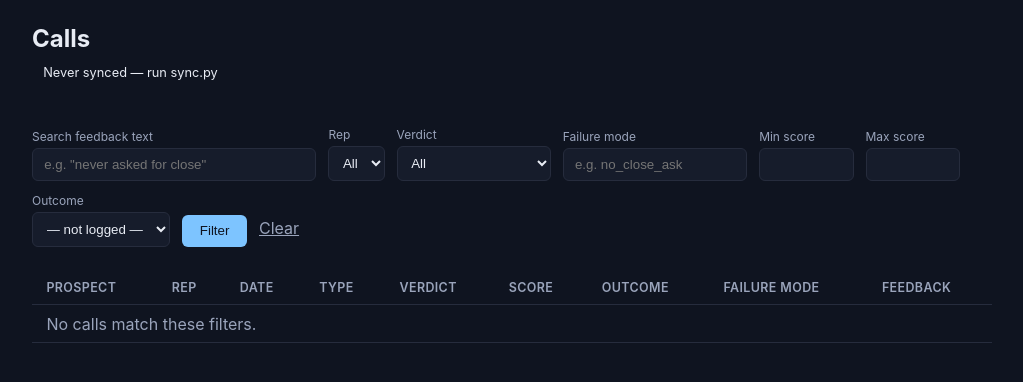
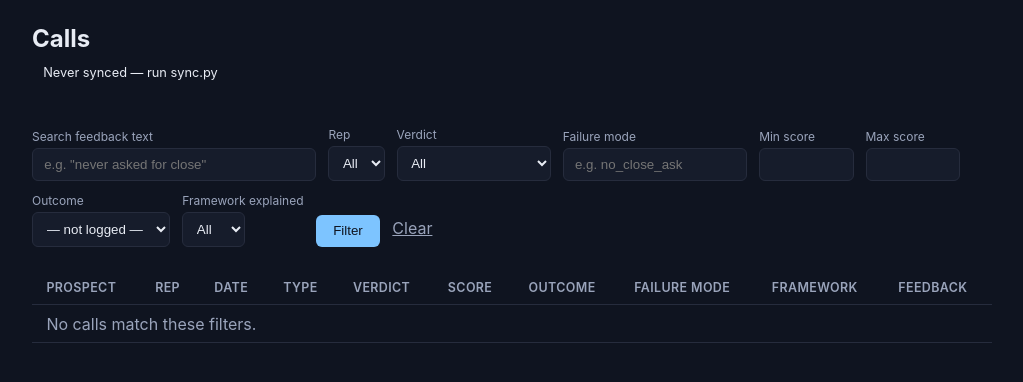
Before and after one commit to ICONS-of-Real-Estate/sales_review_project, a FastAPI app: template tools/dashboard/templates/calls.html in a window 1280 px wide. Shown: the part 52-434 px from the top of the page, without its empty margins (128-1151 px from the left). Run offline with FastAPI, Linux system fonts and the light colour scheme; the template is opened without the code that fills it, so the values that code supplies are empty; the visitor is signed in with stand-in values (Sample User, id 1).

Commit message:
Surface framework-explanation data on the dashboard
Fast-follow to the framework-explanation scoring dimension: this was
deliberately deferred earlier in the session because surfacing it needed
a real SQLite schema migration on the live VPS db first (CREATE TABLE IF
NOT EXISTS is a no-op against a table that already exists). Kris asked
for it, so it's built now.

sync.py: _add_column_if_missing() does the actual migration -- ALTER
TABLE ADD COLUMN guarded by checking PRAGMA table_info rather than
swallowing sqlite3's duplicate-column error, so a real failure still
surfaces. Adds sales_call_log.flag_framework_explained/framework_gaps
and training_assignments.training_framework_json. Tested directly
against a simulated copy of the live pre-migration schema.

app.py: framework_gap_breakdown() -- which of the three framework
pieces get missed most, team-wide or per rep. Wired into Overview (a
breakdown table + a per-rep % column), /calls (filter + column), rep
pages (scoped breakdown), and /training (the framework drill Tomas
assigned, alongside the existing two).

Verified by running the dashboard against seeded data and hitting all
four new surfaces with curl, not just the test suite.

Tests: dashboard 97 -> 111. Apps Script suite unchanged, still 46,
passing.

Co-Authored-By: Claude Opus 5 <noreply@anthropic.com>
Claude-Session: https://claude.ai/code/session_012vufe68QodZFWdhkGsCu9a

```diff
--- a/tools/dashboard/app.py
+++ b/tools/dashboard/app.py
@@ -124,7 +124,8 @@ def rep_summary():
             SUM(flag_objections_handled) AS objections_handled_count,
             SUM(manual_review_recommended) AS manual_review_count,
             SUM(CASE WHEN outcome_disposition IS NOT NULL AND TRIM(outcome_disposition) != ''
-                     THEN 1 ELSE 0 END) AS outcome_logged_count
+                     THEN 1 ELSE 0 END) AS outcome_logged_count,
+            SUM(flag_framework_explained) AS framework_explained_count
         FROM sales_call_log
         WHERE rep IS NOT NULL AND rep != ''
         GROUP BY rep
@@ -151,6 +152,10 @@ def rep_summary():
                 "pct_outcome_logged": (
                     round(100 * (r["outcome_logged_count"] or 0) / total) if total else None
                 ),
+                "framework_explained_count": r["framework_explained_count"] or 0,
+                "pct_framework_explained": (
+                    round(100 * (r["framework_explained_count"] or 0) / total) if total else None
+                ),
             }
         )
     return summary
@@ -169,6 +174,39 @@ def failure_mode_breakdown():
     ).fetchall()
     conn.close()
     return [{"mode": r["primary_failure_mode"], "count": r["n"]} for r in rows]
+
+
+def framework_gap_breakdown(rep=""):
+    """Which of the three framework components (recruit agents / #1 podcast
+    in your city / sell more houses — Phase2_CallGradingSOP.md §3D) get
+    missed most often. `framework_gaps` is a comma-joined string written by
+    Apps Script's deriveFrameworkFields_ (Phase2_CallScoring.gs) from a fixed,
+    system-generated vocabulary — unlike outcome_disposition this is never
+    hand-typed, so no case-folding is needed, just a split and count. SQLite
+    has no generic comma-split, so this is done in Python over the (small,
+    ~hundreds of rows) result set rather than in SQL."""
+    conn = get_conn()
+    params = []
+    where_rep = " AND rep = ?" if rep else ""
+    if rep:
+        params.append(rep)
+    rows = conn.execute(
+        "SELECT framework_gaps FROM sales_call_log "
+        f"WHERE framework_gaps IS NOT NULL AND TRIM(framework_gaps) != ''{where_rep}",
+        params,
+    ).fetchall()
+    conn.close()
+    counts = {}
+    for r in rows:
+        for gap in r["framework_gaps"].split(","):
+            gap = gap.strip()
+            if gap:
+                counts[gap] = counts.get(gap, 0) + 1
+    return sorted(
+        [{"gap": g, "count": n} for g, n in counts.items()],
+        key=lambda x: x["count"],
+        reverse=True,
+    )
 
 
 _DATE_PATTERNS = (
@@ -401,6 +439,15 @@ OUTCOME_MISSING = "__none__"
 
 _OUTCOME_LOGGED_SQL = "outcome_disposition IS NOT NULL AND TRIM(outcome_disposition) != ''"
 
+# Keep in sync with Phase6_TrainingCallReview.gs's FRAMEWORK_TOPIC_LABELS_ —
+# used to render training_assignments()'s framework_gaps_to_drill topics
+# as human labels instead of raw snake_case.
+FRAMEWORK_TOPIC_LABELS = {
+    "recruit_agents": "Recruit agents",
+    "number_one_podcast": "#1 podcast in your city",
+    "sell_more_houses": "Sell more houses",
+}
+
 
 def outcome_breakdown(rep=""):
     """Distribution of logged outcomes, with the average call-quality score
@@ -487,6 +534,7 @@ def overview(request: Request):
             "alerts": trend_alerts(),
             "outcomes": outcome_breakdown(),
             "outcome_missing_key": OUTCOME_MISSING,
+            "framework_gaps": framework_gap_breakdown(),
         },
     )
 
@@ -497,7 +545,7 @@ def training_assignments():
     live values are Script Properties no external API can read."""
     conn = get_conn()
     rows = conn.execute(
-        "SELECT rep, training_objections_json, close_ask_drill_json, last_updated "
+        "SELECT rep, training_objections_json, close_ask_drill_json, training_framework_json, last_updated "
         "FROM training_assignments ORDER BY rep"
     ).fetchall()
     conn.close()
@@ -512,11 +560,19 @@ def training_assignments():
             close_drill = json.loads(r["close_ask_drill_json"]) if r["close_ask_drill_json"] else None
         except (ValueError, TypeError):
             close_drill = None
+        try:
+            framework_drill = json.loads(r["training_framework_json"]) if r["training_framework_json"] else []
+        except (ValueError, TypeError):
+            framework_drill = []
+        # Keep in sync with Phase6_TrainingCallReview.gs's FRAMEWORK_TOPIC_LABELS_.
+        for f in framework_drill:
+            f["label"] = FRAMEWORK_TOPIC_LABELS.get(f.get("topic"), f.get("topic"))
         out.append(
             {
                 "rep": r["rep"],
                 "objections": objections,
                 "close_drill": close_drill,
+                "framework_drill": framework_drill,
                 "last_updated": r["last_updated"],
             }
         )
@@ -593,7 +649,8 @@ def rep_detail(rep):
     rows = conn.execute(
         "SELECT prospect_name, call_date, call_type, lead_quality_verdict, call_quality_score, "
         "flag_asked_for_close, flag_objections_handled, primary_failure_mode, manual_review_recommended, "
-        "ai_feedback_summary, transcript_url, outcome_disposition FROM sales_call_log WHERE rep = ?",
+        "ai_feedback_summary, transcript_url, outcome_disposition, flag_framework_explained, framework_gaps "
+        "FROM sales_call_log WHERE rep = ?",
         (rep,),
     ).fetchall()
     conn.close()
@@ -671,6 +728,7 @@ def rep_detail_page(request: Request, rep: str):
             "score_over_time": _rep_score_series(rep),
             "outcomes": outcome_breakdown(rep),
             "outcome_missing_key": OUTCOME_MISSING,
+            "framework_gaps": framework_gap_breakdown(rep),
         },
     )
 
@@ -695,7 +753,7 @@ def all_reps_list():
 def filtered_calls(
     rep="", verdict="", failure_mode="", min_score=None, max_score=None,
     asked_for_close="", objections_handled="", match_method="", outcome_disposition="",
-    q="", limit=200,
+    framework_explained="", q="", limit=200,
 ):
     """Backs the /calls browser. With `q` set, searches call_search (FTS5
     over every call's AI Feedback Summary — sync.py rebuilds this index
@@ -710,7 +768,7 @@ def filtered_calls(
             sql = (
                 "SELECT s.id, s.prospect_name, s.rep, s.call_date, s.call_type, s.lead_quality_verdict, "
                 "s.call_quality_score, s.primary_failure_mode, s.transcript_url, "
-                "s.outcome_disposition, "
+                "s.outcome_disposition, s.flag_framework_explained, s.framework_gaps, "
                 "snippet(call_search, 4, '<mark>', '</mark>', '…', 20) AS snippet "
                 "FROM call_search cs JOIN sales_call_log s ON s.id = cs.call_id "
                 "WHERE call_search MATCH ?"
@@ -720,6 +778,7 @@ def filtered_calls(
             sql = (
                 "SELECT id, prospect_name, rep, call_date, call_type, lead_quality_verdict, "
                 "call_quality_score, primary_failure_mode, transcript_url, outcome_disposition, "
+                "flag_framework_explained, framework_gaps, "
                 "ai_feedback_summary AS snippet "
                 "FROM sales_call_log s WHERE 1=1"
             )
@@ -747,6 +806,9 @@ def filtered_calls(
         if objections_handled in ("yes", "no"):
             sql += f" AND {prefix}flag_objections_handled = ?"
             params.append(1 if objections_handled == "yes" else 0)
+        if framework_explained in ("yes", "no"):
+            sql += f" AND {prefix}flag_framework_explained = ?"
+            params.append(1 if framework_explained == "yes" else 0)
         if match_method:
             sql += f" AND {prefix}match_method = ?"
             params.append(match_method)
@@ -792,6 +854,7 @@ def calls_page(
     objections_handled: str = "",
     match_method: str = "",
     outcome_disposition: str = "",
+    framework_explained: str = "",
     q: str = "",
 ):
     return render(
@@ -804,7 +867,7 @@ def calls_page(
             "calls": filtered_calls(
                 rep, verdict, failure_mode, min_score, max_score,
                 asked_for_close, objections_handled, match_method,
-                outcome_disposition, q,
+                outcome_disposition, framework_explained, q,
             ),
             "filters": {
                 "rep": rep, "verdict": verdict, "failure_mode": failure_mode,
@@ -812,6 +875,7 @@ def calls_page(
                 "asked_for_close": asked_for_close, "objections_handled": objections_handled,
                 "match_method": match_method,
                 "outcome_disposition": outcome_disposition,
+                "framework_explained": framework_explained,
             },
             "outcome_missing_key": OUTCOME_MISSING,
             "all_outcomes": [d["disposition"] for d in outcome_breakdown()["distribution"]],
--- a/tools/dashboard/templates/calls.html
+++ b/tools/dashboard/templates/calls.html
@@ -53,13 +53,21 @@
       {% for o in all_outcomes %}<option value="{{ o }}" {{ "selected" if filters.outcome_disposition|lower == o|lower else "" }}>{{ o }}</option>{% endfor %}
     </select>
   </div>
+  <div>
+    <label class="muted" style="display:block; font-size:0.75rem; margin-bottom:0.25rem;">Framework explained</label>
+    <select name="framework_explained" style="padding: 0.5rem 0.6rem; border-radius: 6px; border: 1px solid #262c3d; background: #161c2b; color: #e8ecf4;">
+      <option value="">All</option>
+      <option value="yes" {{ "selected" if filters.framework_explained == "yes" else "" }}>Yes</option>
+      <option value="no" {{ "selected" if filters.framework_explained == "no" else "" }}>No</option>
+    </select>
+  </div>
   <button type="submit" style="padding: 0.55rem 1.1rem; border-radius: 6px; border: none; background: #7dc4ff; color: #0f1420; cursor: pointer;">Filter</button>
   <a href="/calls" class="muted" style="padding: 0.55rem 0;">Clear</a>
 </form>
 
 <table>
   <thead>
-    <tr><th>Prospect</th><th>Rep</th><th>Date</th><th>Type</th><th>Verdict</th><th>Score</th><th>Outcome</th><th>Failure mode</th><th>Feedback</th></tr>
+    <tr><th>Prospect</th><th>Rep</th><th>Date</th><th>Type</th><th>Verdict</th><th>Score</th><th>Outcome</th><th>Failure mode</th><th>Framework</th><th>Feedback</th></tr>
   </thead>
   <tbody>
     {% for c in calls %}
@@ -72,10 +80,11 @@
       <td>{{ c.call_quality_score if c.call_quality_score is not none else "—" }}</td>
       <td>{{ c.outcome_disposition or "—" }}</td>
       <td>{{ c.primary_failure_mode or "—" }}</td>
+      <td>{% if c.flag_framework_explained %}<span title="All three covered">✓</span>{% elif c.framework_gaps %}<span class="clamp-text" style="max-width:200px;" title="Missing: {{ c.framework_gaps }}">{{ c.framework_gaps }}</span>{% else %}—{% endif %}</td>
       <td style="max-width: 360px;"><span class="clamp-text" title="{{ c.snippet or '' }}">{{ c.snippet | safe if filters.q else (c.snippet or "—") }}</span></td>
     </tr>
     {% else %}
-    <tr><td colspan="9" class="muted">No calls match these filters.</td></tr>
+    <tr><td colspan="10" class="muted">No calls match these filters.</td></tr>
     {% endfor %}
   </tbody>
 </table>
```
Also changed, not shown: HANDOFF.md (+11 -2 lines), tools/dashboard/sync.py (+25 -10 lines), tools/dashboard/templates/overview.html (+19 -2 lines), tools/dashboard/templates/rep_detail.html (+17 -2 lines), tools/dashboard/templates/training.html (+9 -2 lines), tools/dashboard/tests/conftest.py (+2 -0 lines), tools/dashboard/tests/test_queries.py (+89 -0 lines), tools/dashboard/tests/test_routes.py (+47 -0 lines).
